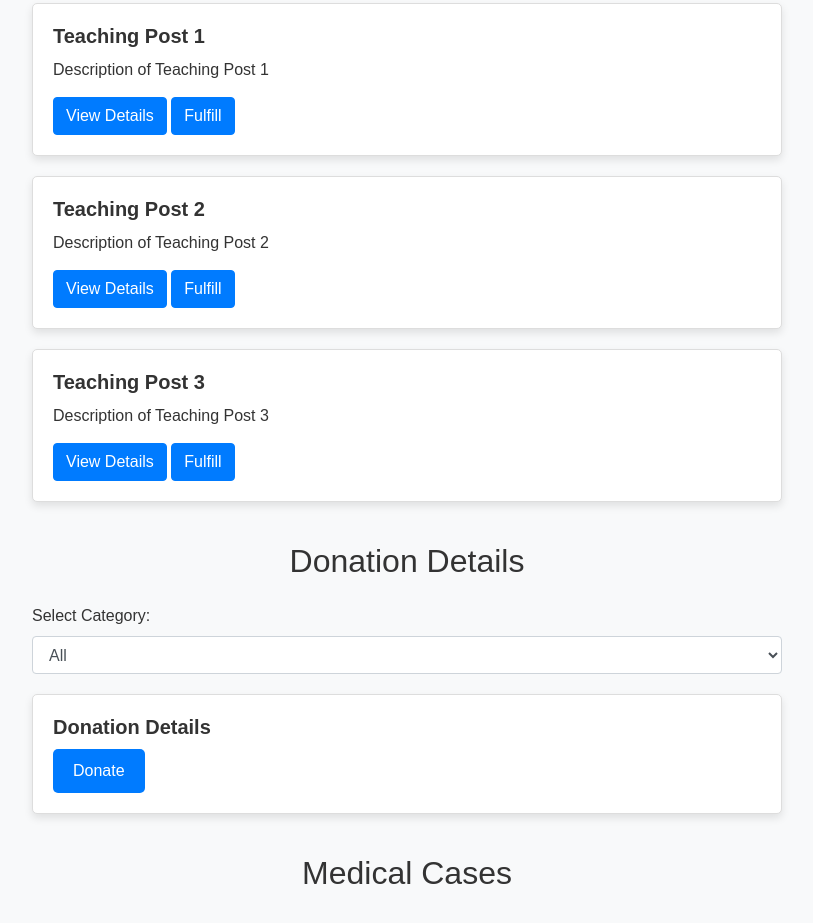
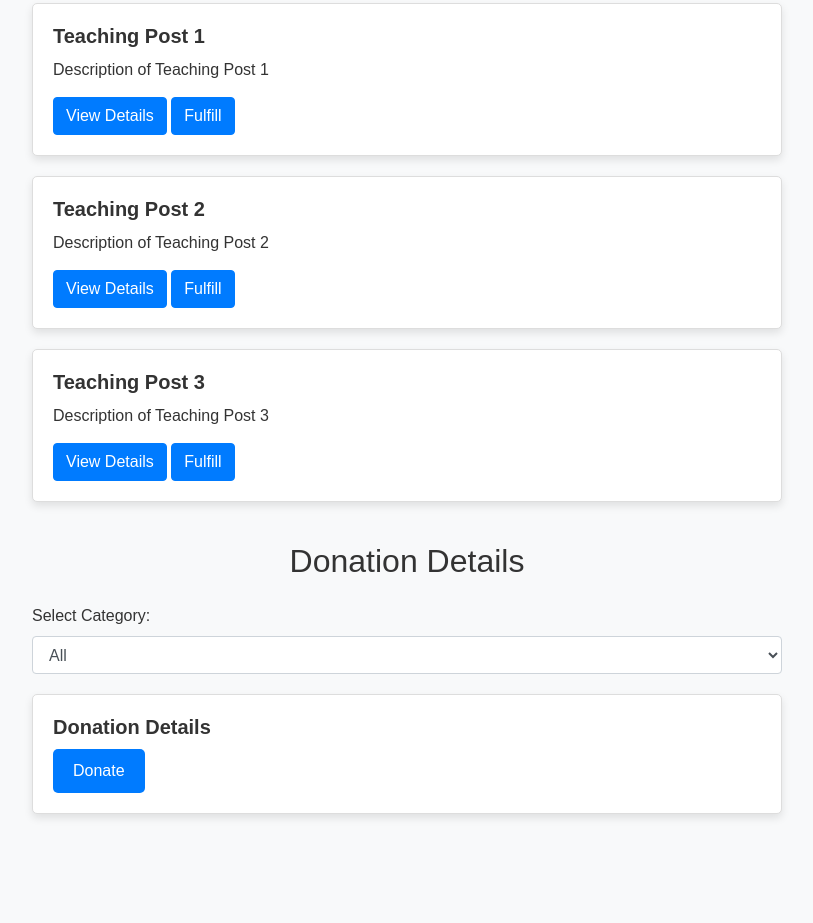
Before and after one commit to jojoshawer/johzss, a plain HTML site: page non-profitable-organisation-website-template/donor2.html in a window 1280 px wide. Shown: the part 494-1417 px from the top of the page, without its empty margins (233-1046 px from the left). After the commit the page ends 1348 px from the top, so only its background shows below. Drawn offline with Linux system fonts and the light colour scheme; a script that the page names is missing; a web font is replaced by a local one.

Commit message:
i updated donor2

```diff
--- a/non-profitable-organisation-website-template/donor2.html
+++ b/non-profitable-organisation-website-template/donor2.html
@@ -326,22 +326,6 @@
             </div>
         </div>
     </div>
-    <!-- Medical Cases Section -->
-<section>
-    <div class="container">
-        <div class="row justify-content-center">
-            <div class="col-md-8">
-                <h2 class="text-center mb-4">Medical Cases</h2>
-                <!-- List of Medical Cases -->
-                <div id="medical-cases">
-                    <!-- Medical cases will be displayed here -->
-                </div>
-            </div>
-        </div>
-    </div>
-</section>
-
-
 
     <!-- Donation Information Script -->
     <script>
```
